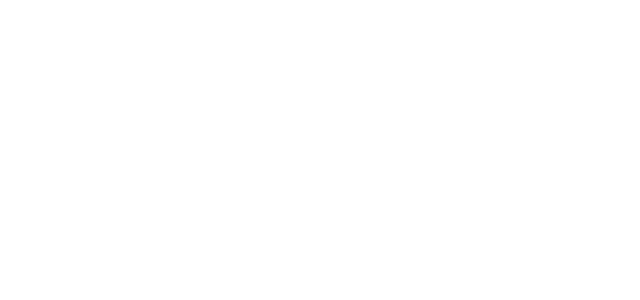
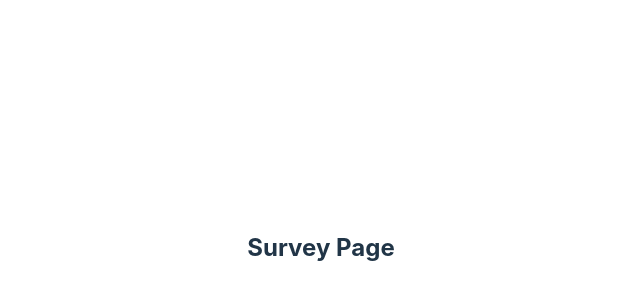
Before and after one commit to tigermarg/MERN_Capstone_Pokemon, a React (Vite) app in the folder frontend_pokemon/: page /survey in a window 1280 px wide. Before the commit this address had no page. Shown: the part 152-452 px from the top of the page, without its empty margins (319-959 px from the left). Built offline with nearby package versions, Linux system fonts and the light colour scheme.

Commit message:
Added Pokeball and Survey components

```diff
--- a/frontend_pokemon/src/App.jsx
+++ b/frontend_pokemon/src/App.jsx
@@ -5,6 +5,8 @@ import './App.css';
 import pokeball from './styles/pokeball.jpg';
 import Login from './pages/login';
 import Dashboard from './pages/Dashboard';
+import Survey from './components/dashboard/Survey';
+import Pokeball from './components/dashboard/Pokeball';
 
 function App() {
   const nav = useNavigate(); //Declare variable for useNavigate
@@ -27,6 +29,8 @@ function App() {
         } />
         <Route path='/login' element={<Login />} />
         <Route path='/dashboard' element={<Dashboard />} />
+        <Route path="/survey" element={<Survey/>} />
+        <Route path="/pokeball" element={<Pokeball/>} />
       </Routes>
     </div>
   )
--- /dev/null
+++ b/frontend_pokemon/src/components/dashboard/Pokeball.jsx
@@ -0,0 +1,7 @@
+export default function MyPokeball() {
+    return (
+      <div>
+        <h2>Pokeball</h2>
+      </div>
+    );
+  }
--- /dev/null
+++ b/frontend_pokemon/src/components/dashboard/Survey.jsx
@@ -0,0 +1,7 @@
+export default function Survey() {
+    return (
+      <div>
+        <h2>Survey Page</h2>
+      </div>
+    );
+  }
```
Also changed, not shown: frontend_pokemon/src/pages/Dashboard.jsx (line endings or trailing spaces).
